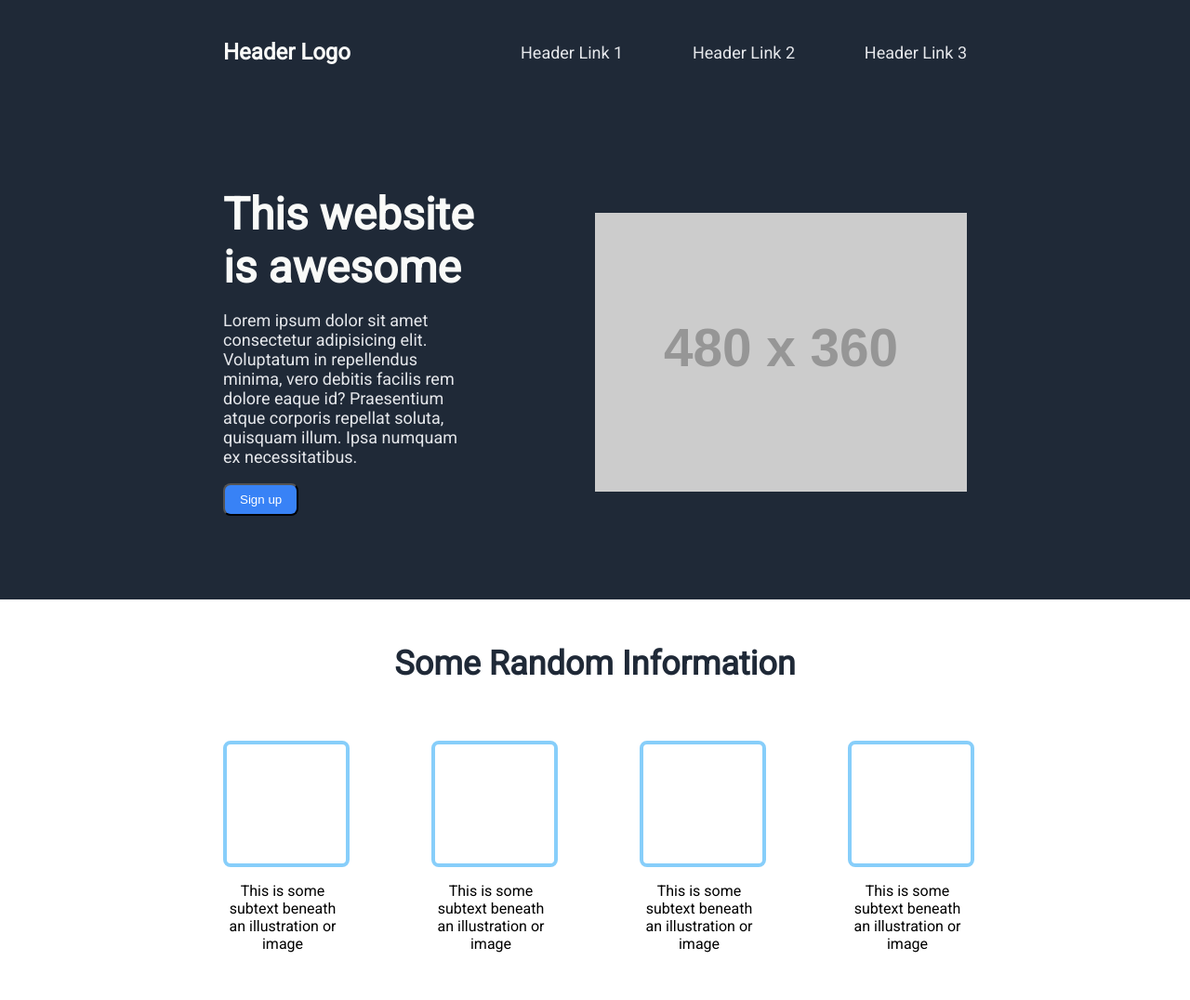
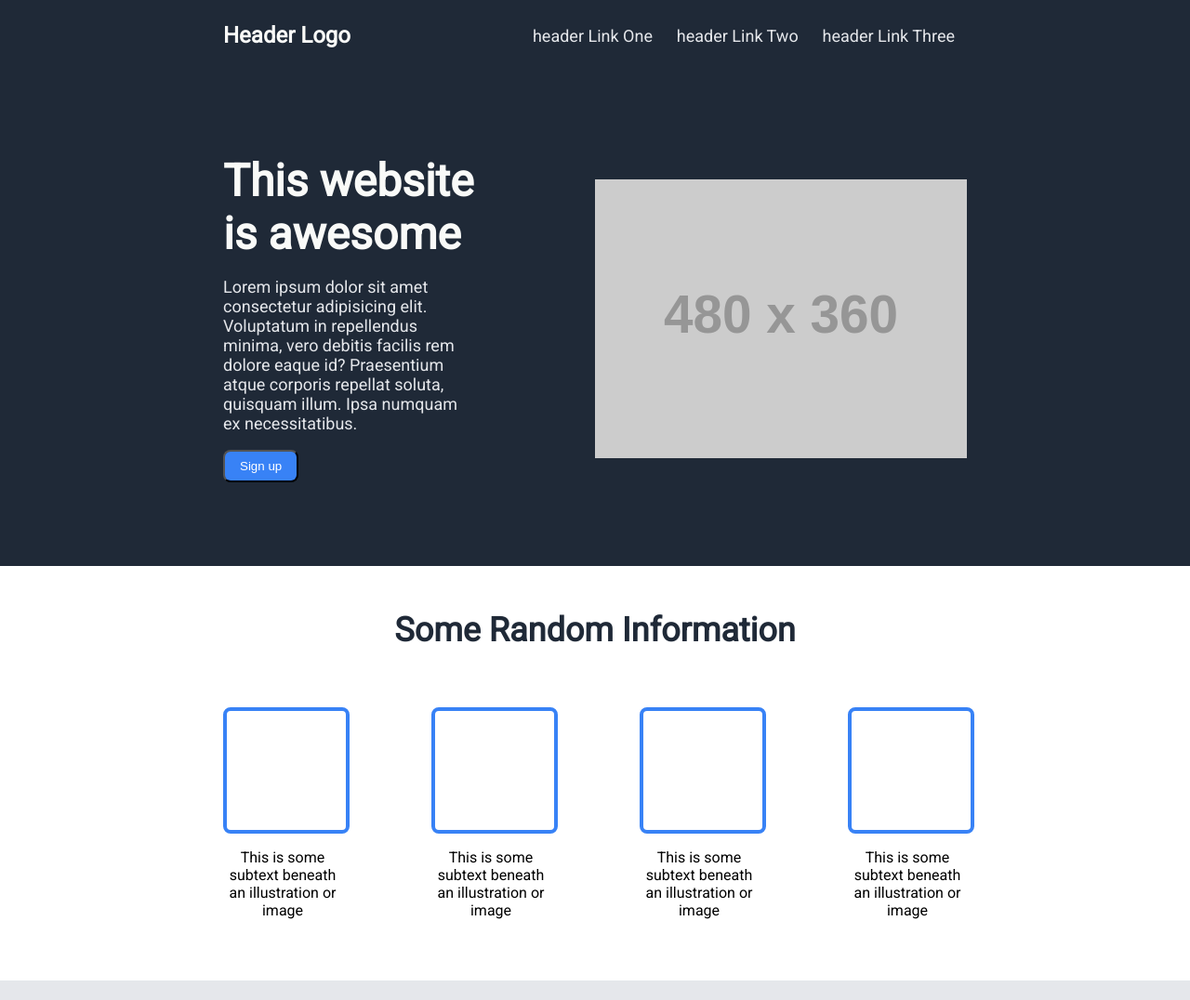
Before and after one commit to fakhri-rasyad/Odin-Landing-Page, a plain HTML site: page index.html in a window 1280 px wide. Shown: the top 1076 px of the page at 93% size. Drawn offline with Linux system fonts and the light colour scheme; placeholder pictures from the web are drawn by us.

Commit message:
testing
testing

```diff
--- a/index.html
+++ b/index.html
@@ -13,9 +13,9 @@
     <header>
         <p class="header-logo">Header Logo</p>
         <div class="header-links">
-            <a href="#">Header Link 1</a>
-            <a href="#">Header Link 2</a>
-            <a href="#">Header Link 3</a>
+            <a href="#">header Link One</a>
+            <a href="#">header Link Two</a>
+            <a href="#">header Link Three</a>
         </div>
     </header>
     <div class="hero">
--- a/stylesheet.css
+++ b/stylesheet.css
@@ -5,21 +5,21 @@ body{
 header{
     justify-content: space-between;
     display: flex;
-    padding: 18px 240px;
+    padding: 0px 240px;
     background-color: #1f2937;
 }
 
 .header-logo{
     color: #f9faf8;
     font-size: 24px;
-    font-weight: bold;
+    font-weight: bolder;
 }
 
 .header-links{
     align-items: center;
     width: 480px;
     display: flex;
-    justify-content: space-between;
+    justify-content: space-around;
 }
 
 .header-links a{
@@ -98,7 +98,7 @@ header{
     border-radius: 8px;
     width: 128px;
     height: 128px;
-    border: 4px solid lightskyblue;
+    border: 4px solid #3882f6;
 }
 
 .information-text{
```
